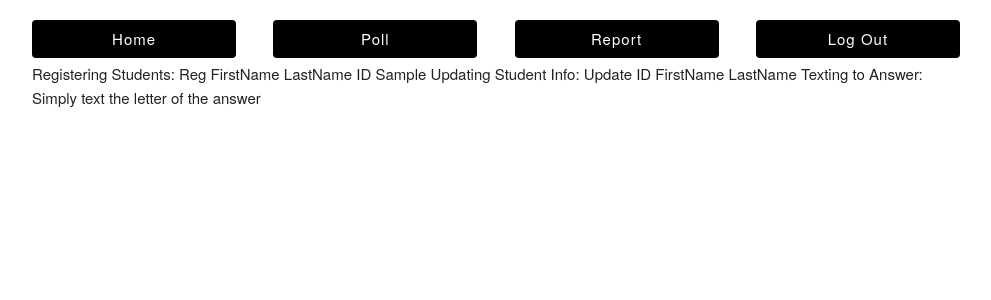
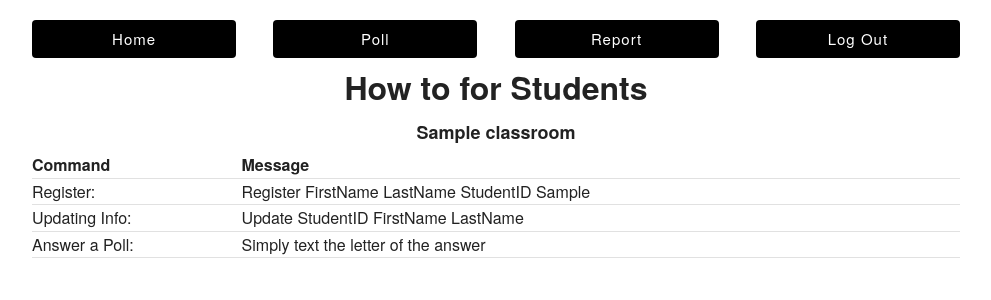
Before and after one commit to cs481project/WAWIA, a Django app: page /info/1/ in a window 1280 px wide. Shown: the top 300 px of the page, without its empty margins (144-1135 px from the left). Run offline with Django 3.2, Linux system fonts and the light colour scheme; a user stored in the database is signed in; tables that the repository leaves empty hold one stand-in row (values such as "Sample post"); some libraries are stand-ins or nearby versions.

Commit message:
Start Stop Polls, UI

```diff
--- a/WAWIA/settings.py
+++ b/WAWIA/settings.py
@@ -116,7 +116,7 @@ PASSWORD_HASHERS = [
 
 LANGUAGE_CODE = 'en-us'
 
-TIME_ZONE = 'UTC'
+TIME_ZONE = 'US/Pacific'
 
 USE_I18N = True
 
--- a/pollingSite/models.py
+++ b/pollingSite/models.py
@@ -18,6 +18,8 @@ class Classroom(models.Model):
     instructor = models.ForeignKey(InstructorUser, on_delete=models.SET_NULL, null=True) #change on_delete
     start_date = models.DateField(null=True)
     end_date = models.DateField(null=True)
+    start_time = models.TimeField(null=True)
+    end_time = models.TimeField(null=True)
 
     def __str__(self):
         return self.className
--- a/pollingSite/templates/pollingSite/activePoll.html
+++ b/pollingSite/templates/pollingSite/activePoll.html
@@ -2,6 +2,7 @@
 {% load static pollingSite_tags %}
 {% block content %}
 <label style="text-align:center"><font size="6"><b>Polling in {{ request.user.activeClass }}</b></font></label>
+<label style="text-align:center"><font size="5" style="color:#990000"><b>Text: 509-303-4655</b></font></label>
 <div class="row">
     <div class="two columns"><label style="text-align:right; font-size:xx-large"><b>&nbsp;</b></label></div>
     <div class="five columns"><label style="text-align:right; font-size:xx-large"><b>Total Submissions:</b></label></div>
@@ -35,7 +36,7 @@
 
             <div class="row fin" id="Stop" style="display:block">
                 <div class="four columns"><label><b>&nbsp;</b></label></div>
-                <div class="four columns"><button type="button" onclick="myFunction('fin');" style="background-color: #990000"> Close Poll </button></div>
+                <div class="four columns"><button type="submit" onclick="myFunction('fin');" style="background-color: #990000"> Close Poll </button></div>
                 <div class="four columns"><label><b>&nbsp;</b></label></div>
             </div>
             <div class="row fin" id="Close" style="display:none">
--- a/pollingSite/templates/pollingSite/info.html
+++ b/pollingSite/templates/pollingSite/info.html
@@ -1,13 +1,32 @@
 {% extends 'pollingSite/base.html' %}
 {% block content %}
-
-Registering Students:
-    Reg FirstName LastName ID {{classroom.classKey}}
-
-Updating Student Info:
-    Update ID FirstName LastName
-
-Texting to Answer:
-    Simply text the letter of the answer
-
+<label style="text-align:center"><font size="6"><b>How to for Students</b></font></label>
+<label style="text-align:center"><font size="4"><b>{{classroom.className}}</b></font></label>
+<div class="row">
+<font size="3">
+<table class="u-full-width">
+<thead>
+<tr>
+    <th>Command</th>
+    <th>Message</th>
+</tr>
+</thead>
+<tbody>
+<tr>
+    <td>Register:</td>
+    <td>Register FirstName LastName StudentID {{classroom.classKey}}</td>
+</tr>
+<tr>
+    <td>Updating Info:</td>
+    <td>Update StudentID FirstName LastName</td>
+</tr>
+<tr>
+    <td>Answer a Poll:</td>
+    <td>Simply text the letter of the answer</td>
+</tr>
+</tr>
+</tbody>
+</table>
+</font>
+</div>
 {% endblock content %}
--- a/pollingSite/views.py
+++ b/pollingSite/views.py
@@ -204,12 +204,14 @@ def createPoll(request, classroom):
         form = createPollForm(request.POST)
         if form.is_valid():
             newPoll = Poll.objects.create(classroom = Classroom.objects.get(pk=classroom), name="", options=form.cleaned_data['possible_answers'], startTime = datetime.now(), stopTime = datetime.now())
+            newPoll.startTime = datetime.now()
+            newPoll.save()
             return redirect('pollingSite:activePoll', curClass1, newPoll.id)
     elif classroom is 'None':
         return redirect('pollingSite:addClass')
     else:
         classroom = Classroom.objects.get(pk=classroom)
-        form = createPollForm()
+        form = createPollForm(initial={'choose_class': request.user.activeClass})
         return render(request, 'pollingSite/createPoll.html', locals())
 
 @login_required
@@ -223,11 +225,14 @@ def activePoll(request, poll, classroom):
         options.append(next)
         totalSub += next
     if request.method == 'POST':
-        form = correctAnswerForm(request.POST)
+        form = correctAnswerForm(request.POST, poll.options)
         if form.is_valid():
             poll.correct= form.cleaned_data['correct_answer']
             poll.save(update_fields=['correct'])
             return render(request, 'pollingSite/activePoll.html', locals())
+        else:
+            poll.stopTime = datetime.now()
+            poll.save()
     else:
-        form = correctAnswerForm()
+        form = correctAnswerForm(poll.options)
         return render(request, 'pollingSite/activePoll.html', locals())
```
Also changed, not shown: pollingSite/forms.py (+7 -1 lines), pollingSite/templates/pollingSite/index.html (+10 -7 lines), pollingSite/migrations/0004_auto_20180301_2338.py (added).
